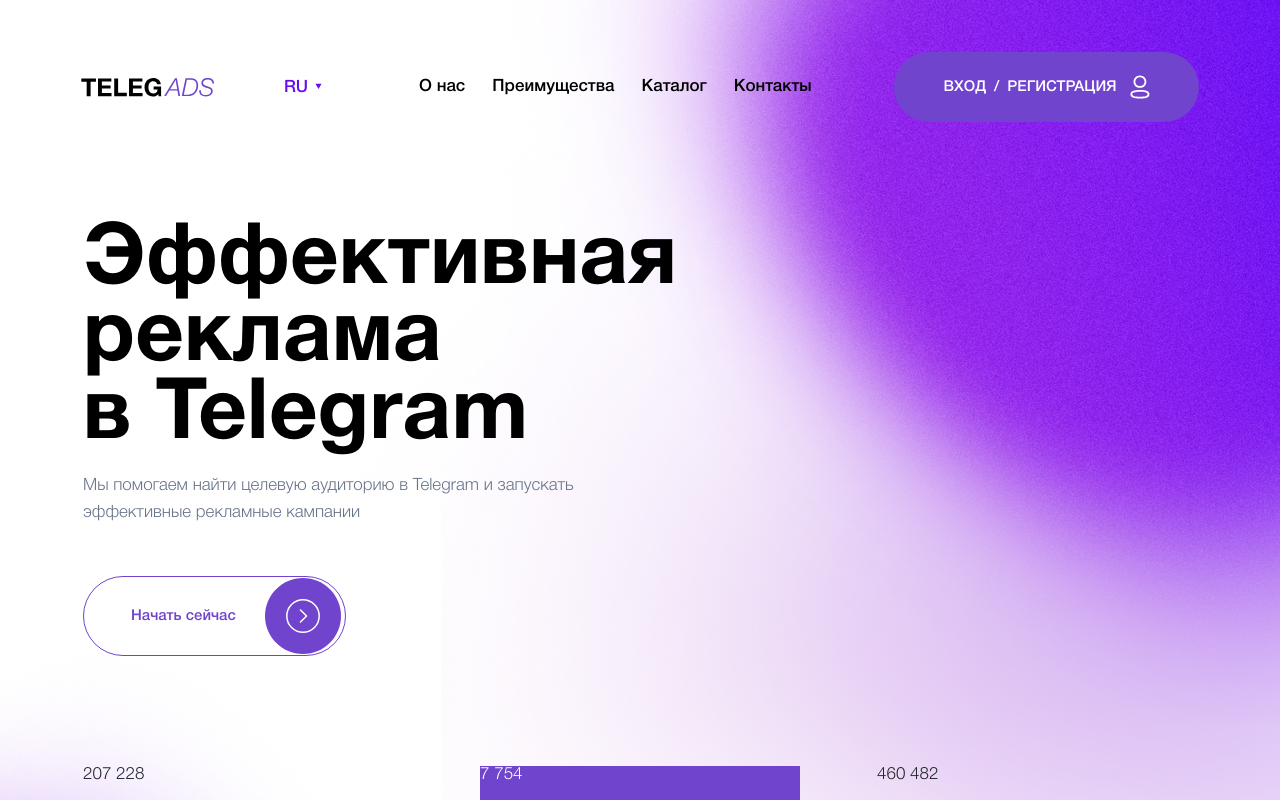
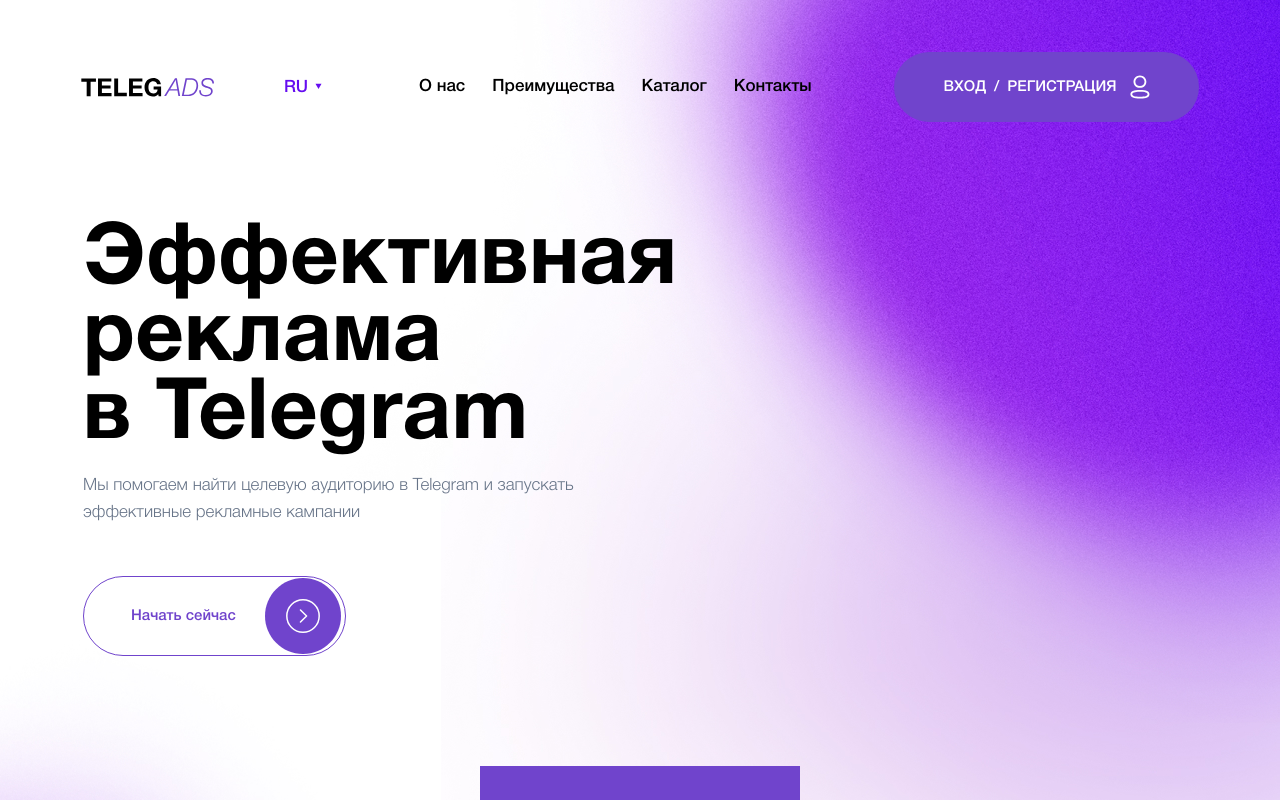
Before and after one commit to Telegads/exchange, a Next.js app: page / in a window 1280 px wide. Shown: the top 800 px of the page. Built offline with nearby package versions, Linux system fonts and the light colour scheme.

Commit message:
#36 fix typo

```diff
--- a/src/pages/index.tsx
+++ b/src/pages/index.tsx
@@ -44,7 +44,7 @@
               <div
                 className={`${style.advantage__user} ${style.advantage__item}`}
               >
-                <p className={style.advantage__namber}>207 228</p>
+                <p className={style.advantage__number}>207 228</p>
                 <p className={style.advantage__text}>
                   новых пользователей на бирже
                 </p>
@@ -52,7 +52,7 @@
               <div
                 className={`${style.advantage__channel} ${style.advantage__item}`}
               >
-                <p className={style.advantage__namber}>7 754</p>
+                <p className={style.advantage__number}>7 754</p>
                 <p className={style.advantage__text}>
                   каналов, проверенных вручную
                 </p>
@@ -60,7 +60,7 @@
               <div
                 className={`${style.advantage__orders} ${style.advantage__item}`}
               >
-                <p className={style.advantage__namber}>460 482</p>
+                <p className={style.advantage__number}>460 482</p>
                 <p className={style.advantage__text}>
                   успешно реализованных заказов
                 </p>
```
